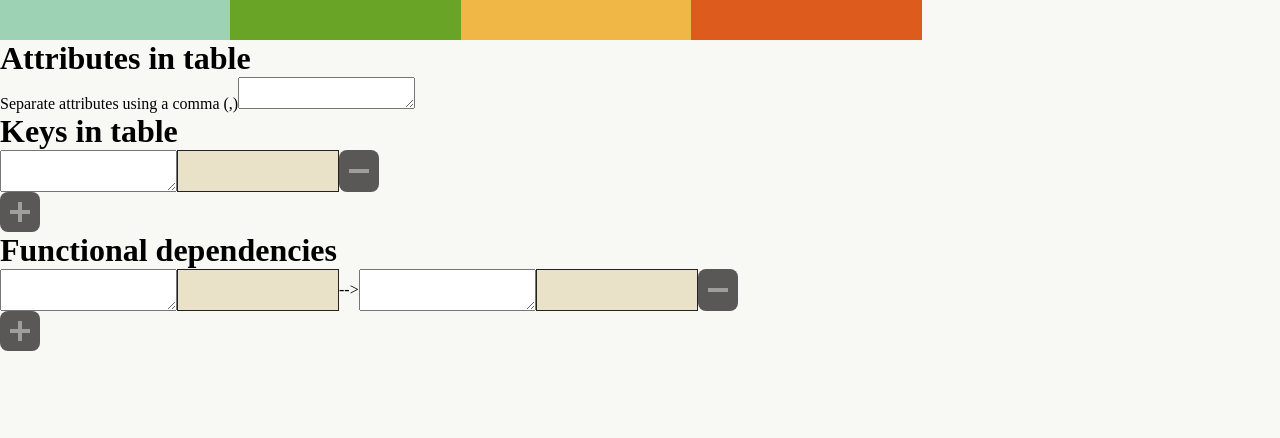
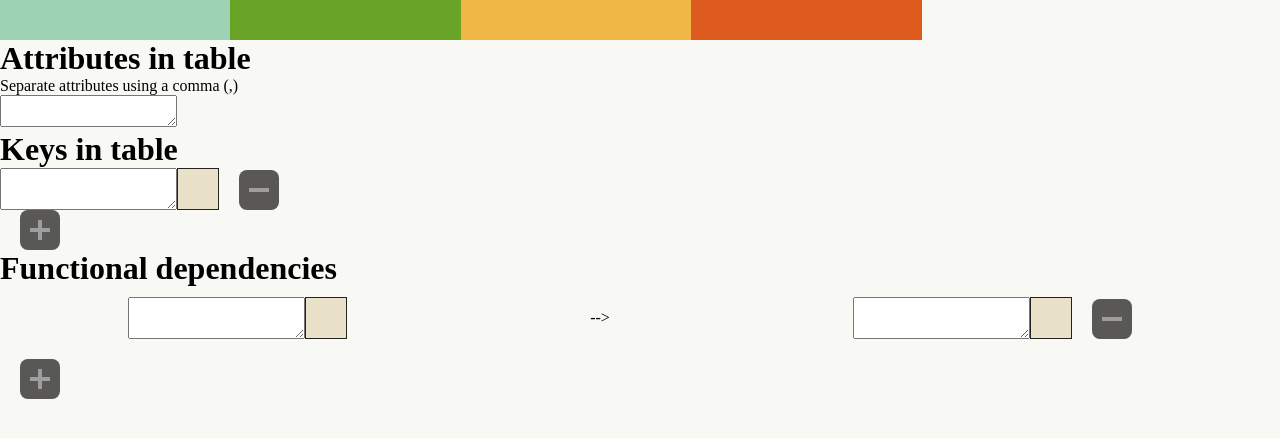
Before and after one commit to m-luketin/DB-Table-Normalisation-Tool, a React (Create React App) app: page / in a window 1280 px wide. Shown: the top 438 px of the page. Built offline with nearby package versions, Linux system fonts and the light colour scheme; the HTML template or start-up script is replaced by a standard one.

Commit message:
Fix to dependency, added more styling

```diff
--- a/src/App.css
+++ b/src/App.css
@@ -2,6 +2,11 @@
   margin: 0;
   padding: 0;
   list-style: none;
+  box-sizing: border-box;
+}
+
+*:focus {
+  outline: 1px solid #f0b747;
 }
 
 body {
@@ -12,7 +17,11 @@ nav {
   width: 100%;
 }
 
-.NavbarList{
+::selection {
+  background-color: #f0b74788;
+}
+
+.NavbarList {
   display: flex;
 }
 
@@ -21,20 +30,20 @@ nav {
   padding: 20px 0;
 }
 
-.NavbarListItem:nth-child(1){
+.NavbarListItem:nth-child(1) {
   background-color: #9dd2b5;
 }
-.NavbarListItem:nth-child(2){
+.NavbarListItem:nth-child(2) {
   background-color: #6aa427;
 }
-.NavbarListItem:nth-child(3){
+.NavbarListItem:nth-child(3) {
   background-color: #f0b747;
 }
-.NavbarListItem:nth-child(4){
+.NavbarListItem:nth-child(4) {
   background-color: #de5b1e;
 }
 
-.AttributeSelector{
+.AttributeSelector {
   display: flex;
 }
 
@@ -64,13 +73,13 @@ nav {
 }
 
 .AttributeOutput {
+  display: flex;
+  flex-wrap: wrap;
+  justify-content: center;
   border: 1px solid #222;
-  padding: 20px 80px;
+  padding: 20px 20px;
   background-color: #e9e2c8;
-}
-
-.AttributeOutputElement {
-  margin: 5px;
+  max-width: 400px;
 }
 
 .Key {
@@ -80,27 +89,50 @@ nav {
 
 .KeyElement {
   display: flex;
+  align-items: flex-end;
 }
 
 .FunctionalDependency {
   display: flex;
   align-items: center;
+  justify-content: space-between;
+  width: 100%;
 }
 
 .DependencyElement {
+  width: 80%;
+  margin: auto;
+  margin-bottom: 20px;
+  margin-top: 10px;
   display: flex;
+  justify-content: flex-end;
+  align-items: flex-end;
 }
 
 .Button {
   font-weight: bolder;
   display: flex;
   align-items: center;
+  color: #9e9e9e;
+  background-color: #595856;
+  border: none;
+  border-radius: 8px;
+  cursor: pointer;
+  width: 40px;
+  height: 40px;
+  margin: 0 20px;
+}
+
+.ButtonSmall {
+  font-size: 16px;
   font-weight: bolder;
   color: #9e9e9e;
   background-color: #595856;
   border: none;
   border-radius: 8px;
+  padding: 4px 20px;
   cursor: pointer;
+  margin: 5px 5px;
 }
 
 .SvgLine {
--- a/src/components/AttributeSelector.js
+++ b/src/components/AttributeSelector.js
@@ -37,7 +37,6 @@ class AttributeSelector extends Component {
       )
         return;
 
-      console.log(attributeToAdd)
       this.props.handleAddByEnter(attributeToAdd, this.props.index);
     }
   };
@@ -72,7 +71,7 @@ class AttributeSelector extends Component {
             return (
               <button
                 key={index}
-                className="AttributeOutputElement"
+                className="ButtonSmall"
                 onClick={this.props.handleRemove}
               >
                 {value}
--- a/src/components/Attributes.js
+++ b/src/components/Attributes.js
@@ -4,7 +4,7 @@ const Attributes = props => {
   return (
     <div>
       <h1>Attributes in table</h1>
-      <span>Separate attributes using a comma (,)</span>
+      <div>Separate attributes using a comma (,)</div>
       <textarea onChange={props.handleChange} value={props.attributes}></textarea>
     </div>
   );
--- a/src/components/DependenciesDisplay.js
+++ b/src/components/DependenciesDisplay.js
@@ -26,11 +26,14 @@ const DependenciesDisplay = props => {
         {props.dependenciesLeft.map((dependency, index) => (
           <li key={index} className="DependencyElement">
             <Dependency
+              index={index}
               availableAttributes={splitAttributes(props.attributes)}
               dependencyLeft={dependency}
               dependencyRight={props.dependenciesRight[index]}
               handleAddLeft={event => handleAttributeAddLeft(event, index)}
               handleAddRight={event => handleAttributeAddRight(event, index)}
+              handleAddByEnterLeft={props.handleAttributeAddByEnterLeft}
+              handleAddByEnterRight={props.handleAttributeAddByEnterRight}
               handleRemoveLeft={event =>
                 handleAttributeRemoveLeft(event, index)
               }
--- a/src/components/Dependency.js
+++ b/src/components/Dependency.js
@@ -5,18 +5,22 @@ const Dependency = props => {
   return (
     <div className="FunctionalDependency">
       <AttributeSelector
+        index={props.index}
         value={props.dependencyLeft}
         availableAttributes={props.availableAttributes}
         handleAdd={props.handleAddLeft}
+        handleAddByEnter={props.handleAddByEnterLeft}
         handleRemove={props.handleRemoveLeft}
       />
 
       <div> --> </div>
 
       <AttributeSelector
+        index={props.index}
         value={props.dependencyRight}
         availableAttributes={props.availableAttributes}
         handleAdd={props.handleAddRight}
+        handleAddByEnter={props.handleAddByEnterRight}
         handleRemove={props.handleRemoveRight}
       />
     </div>
--- a/src/components/Form.js
+++ b/src/components/Form.js
@@ -31,7 +31,7 @@ class Form extends Component {
     });
   };
 
-  handleKeyChangeAddByEnter = ( selectedAttribute, index ) => {
+  handleKeyChangeAddByEnter = (selectedAttribute, index) => {
     this.setState(prevState => {
       return {
         keys: attributeHandler(prevState.keys).addAttribute(
@@ -83,9 +83,30 @@ class Form extends Component {
     });
   };
 
+  handleDependencyChangeAddByEnterLeft = (selectedAttribute, index) => {
+    this.setState(prevState => {
+      return {
+        dependenciesLeft: attributeHandler(
+          prevState.dependenciesLeft
+        ).addAttribute(selectedAttribute, index)
+      };
+    });
+  };
+
   handleDependencyChangeAddRight = (event, index) => {
     if (this.state.dependenciesRight[index].length === 1) return;
     const selectedAttribute = event.target.innerHTML;
+    this.setState(prevState => {
+      return {
+        dependenciesRight: attributeHandler(
+          prevState.dependenciesRight
+        ).addAttribute(selectedAttribute, index)
+      };
+    });
+  };
+
+  handleDependencyChangeAddByEnterRight = (selectedAttribute, index) => {
+    if (this.state.dependenciesRight[index].length === 1) return;
     this.setState(prevState => {
       return {
         dependenciesRight: attributeHandler(
@@ -161,6 +182,8 @@ class Form extends Component {
           dependenciesRight={this.state.dependenciesRight}
           handleAttributeAddLeft={this.handleDependencyChangeAddLeft}
           handleAttributeAddRight={this.handleDependencyChangeAddRight}
+          handleAttributeAddByEnterLeft={this.handleDependencyChangeAddByEnterLeft}
+          handleAttributeAddByEnterRight={this.handleDependencyChangeAddByEnterRight}
           handleAttributeRemoveLeft={this.handleDependencyChangeRemoveLeft}
           handleAttributeRemoveRight={this.handleDependencyChangeRemoveRight}
           handleDependencyRemove={this.removeDependency}
```
